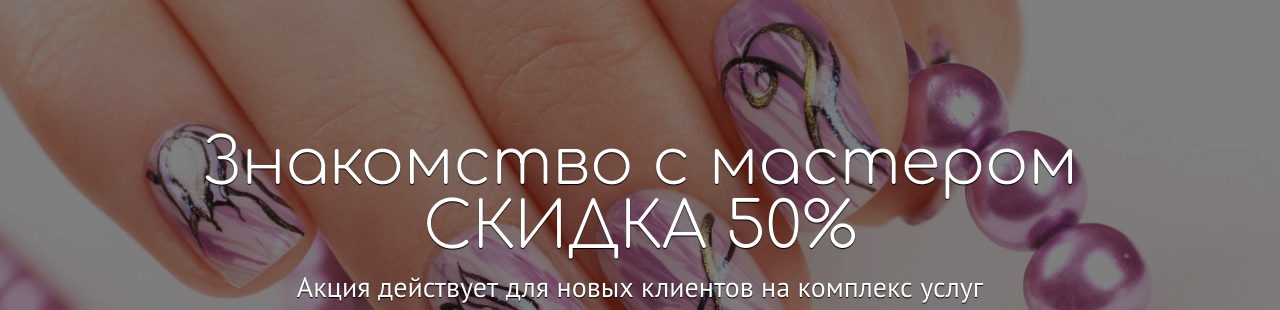
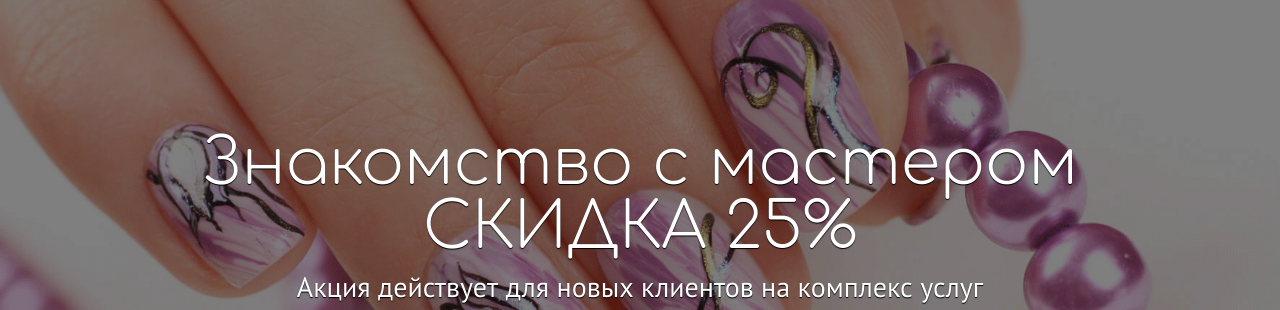
Before and after one commit to rasskazov96av/neil, a plain HTML site: page index.html in a window 1280 px wide. Shown: the part 1040-1350 px from the top of the page. Drawn offline with Linux system fonts and the light colour scheme; a web font is replaced by a local one.

Commit message:
Update index.html

```diff
--- a/index.html
+++ b/index.html
@@ -72,7 +72,7 @@
                 <div class="dark"></div>
 							<div class="noise" style="background-image:url(img/null.png);"></div>
 							<div class="section_inner  big   ">
-								<div class="layer"><div class="title  ">Знакомство с мастером<br>СКИДКА 50%<br></div>
+								<div class="layer"><div class="title  ">Знакомство с мастером<br>СКИДКА 25%<br></div>
 								<div class="sub_title  ">Акция действует для новых клиентов на комплекс услуг<br></div>
 									<div class="btn_descr">Предложение ограничено!<br>Подробности акции вы можете уточнить при записи</div>
 								</div>
```
